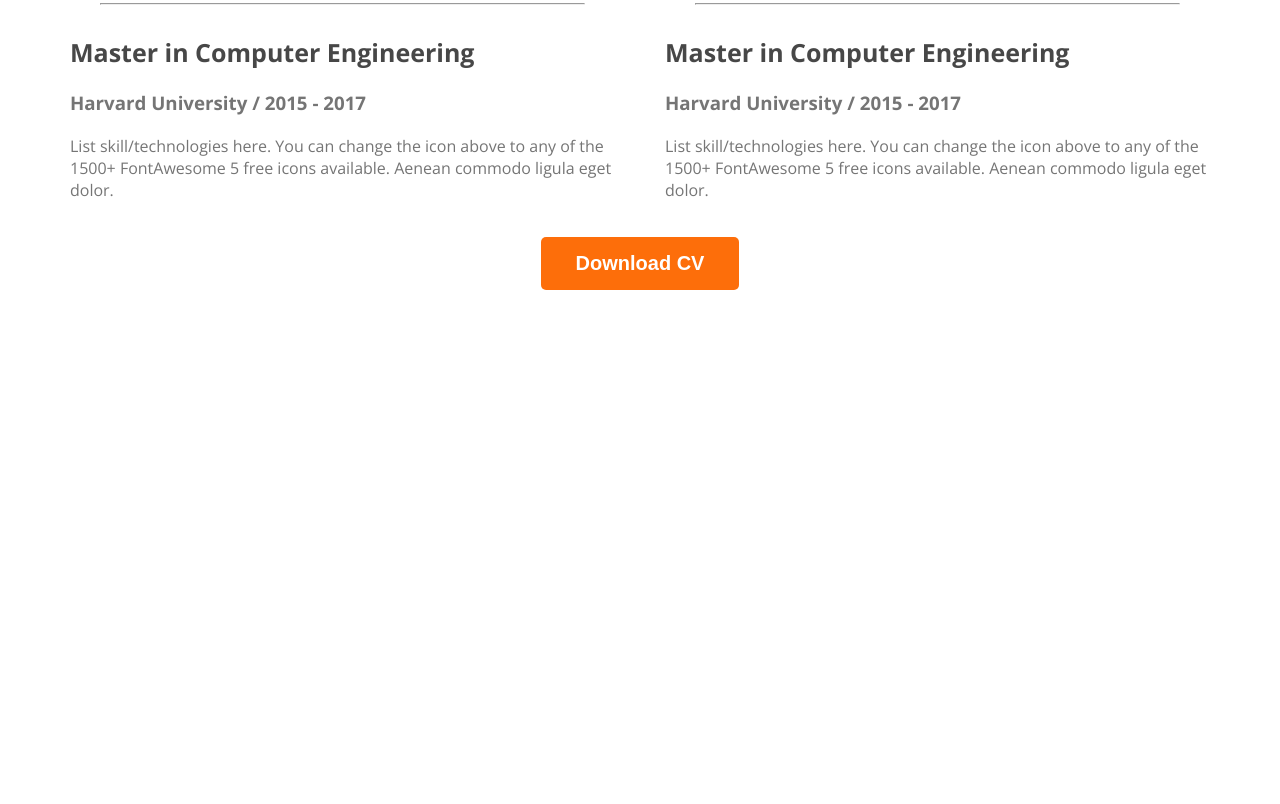
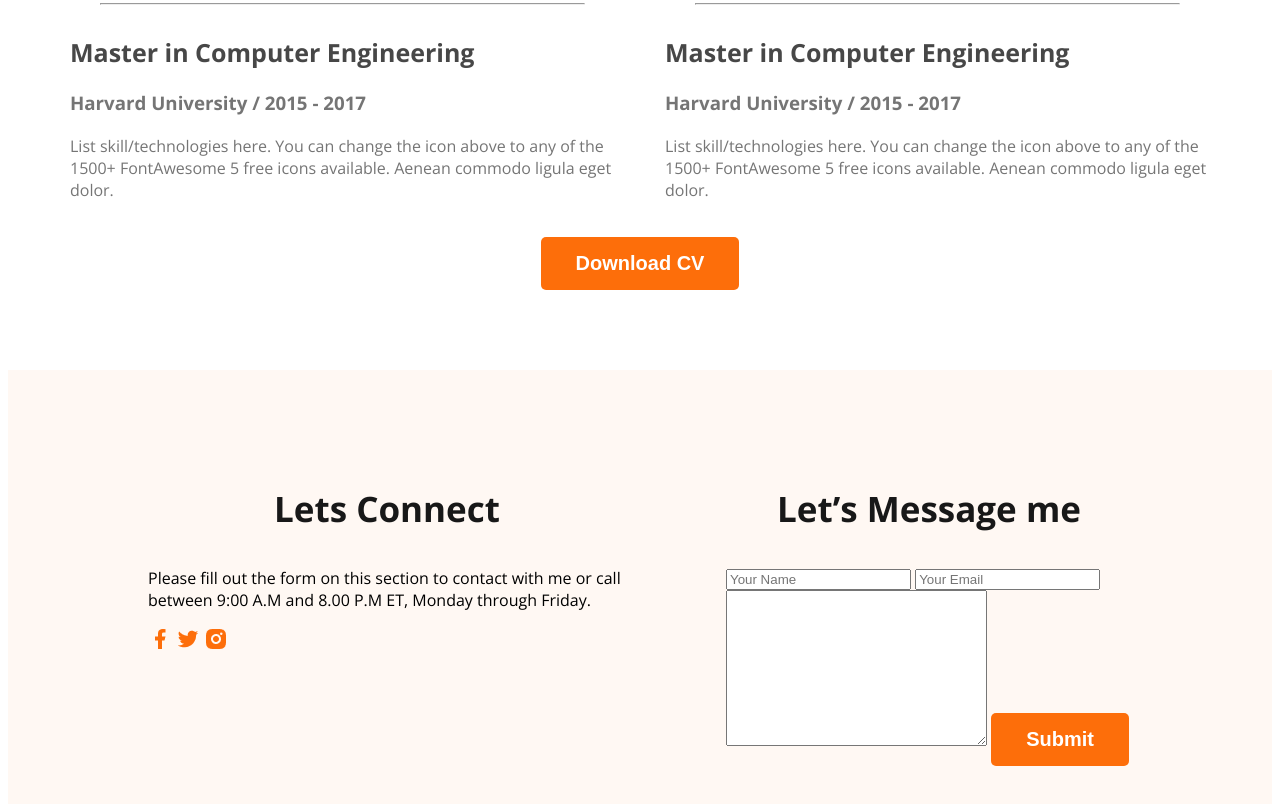
Before and after one commit to bayzidhossen123/developer-portfolio, a plain HTML site: page index.html in a window 1280 px wide. Shown: the part 2869-3673 px from the top of the page. Before the commit the page ends 3167 px from the top, so only its background shows below. Drawn offline with nearby package versions, Linux system fonts and the light colour scheme.

Commit message:
contact added

```diff
--- a/index.html
+++ b/index.html
@@ -146,7 +146,24 @@
         </section>
     </main>
     <footer>
-
+        <div class="footer-column">
+            <h3 class="section-title">Lets Connect</h3>
+            <p class="section-description">Please fill out the form on this section to contact with me or call between 9:00 A.M and 8.00 P.M ET, Monday through Friday.</p>
+            <div class="social-links">
+                <a href=""><img src="images/icons/facebook.png" alt=""></a>
+                <a href=""><img src="images/icons/twitter.png" alt=""></a>
+                <a href=""><img src="images/icons/insta.png" alt=""></a>
+            </div>
+        </div>
+        <div class="footer-column">
+            <h3 class="section-title">Let’s Message me</h3>
+            <form class="contact" action="">
+                <input type="text" placeholder="Your Name" id="">
+                <input type="email" placeholder="Your Email" id="">
+                <textarea name="" id="" cols="30" rows="10"></textarea>
+                <input class="btn-primary" type="button" value="Submit">
+            </form>
+        </div>
     </footer>
 
 </body>
--- a/styles/portfolio.css
+++ b/styles/portfolio.css
@@ -160,3 +160,27 @@ margin: 30px;
     text-align: center;
     margin-top: 20px;
 }
+/* footer styles */
+footer{
+    display: flex;
+    gap: 100px;
+    background-color: #FFF8F3;
+    padding: 80px 140px;
+    margin-top: 80px;
+}
+.contact input[type="text"], .contact[
+    "email"
+], textarea {
+    display: block;
+    margin-bottom: 25px;
+    padding: 18px 35px;
+    color: #757575;
+    font-size: 16px;
+    background: #FFF;
+    border: 0;
+    width: 100%;
+
+
+.footer-column{
+   width: 50%;
+}
```
